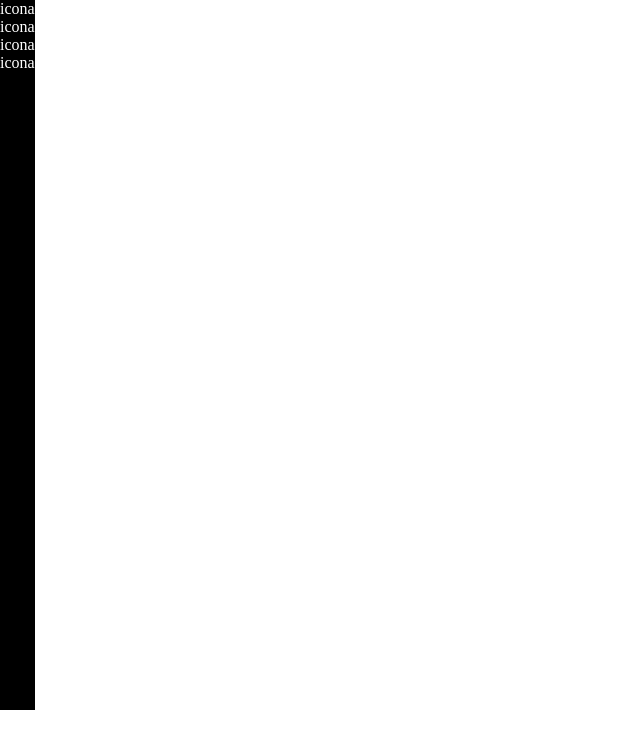
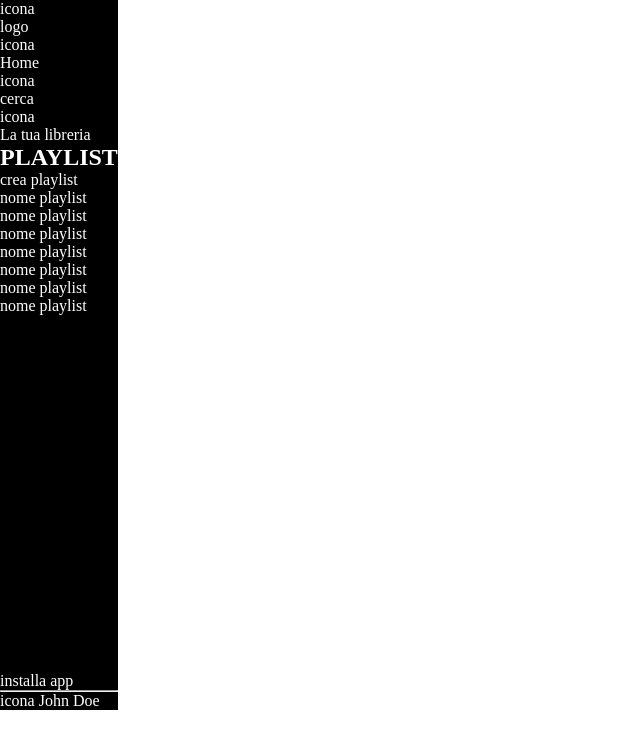
Before and after one commit to DavideAtzo/html-css-spotifyweb, a plain HTML site: page index.html in a window 1280 px wide. Shown: the whole page, without its empty margins (0-640 px from the left). Drawn offline with Linux system fonts and the light colour scheme.

Commit message:
media query struttura pt1 menu laterale

```diff
--- a/css/style.css
+++ b/css/style.css
@@ -4,7 +4,7 @@ reset
 +++++++++++++++
 */
 
-*{
+* {
     margin: 0;
     padding: 0;
     box-sizing: border-box;
@@ -16,22 +16,22 @@ utility
 +++++++++++++++
 */
 
-li{
+li {
     list-style-type: none;
 }
 
-a{
+a {
     text-decoration: none;
     color: white;
 }
 
 
-.container-menu{
+.container-menu {
     display: flex;
     justify-content: space-between;
 }
 
-.row{
+.row {
     flex-direction: column;
 }
 
@@ -42,11 +42,11 @@ container menu
 */
 .playlist,
 .user,
-span{
+#container-big-menu span {
     display: none;
 }
 
-#container-big-menu{
+#container-big-menu {
     background-color: black;
     color: white;
     position: fixed;
@@ -56,6 +56,14 @@ span{
 
 }
 
-#container-big-menu .container-menu{
+#container-big-menu .container-menu {
     height: 100%;
 }
+
+@media screen and (min-width:552px) {
+    .playlist,
+    .user,
+    #container-big-menu span {
+        display: block;
+    }
+}
```
